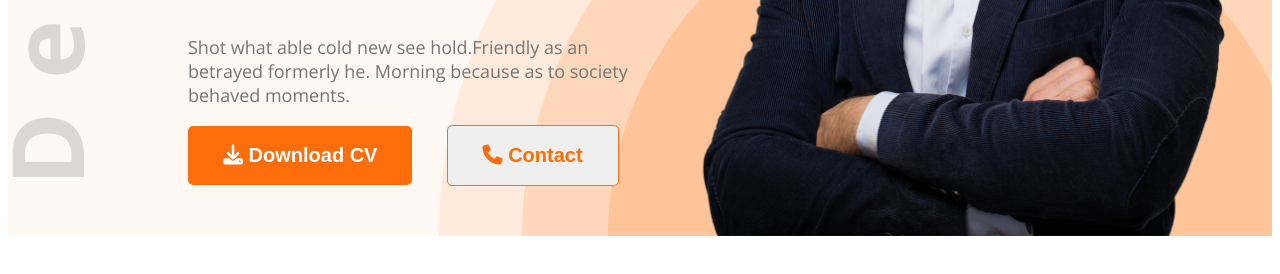
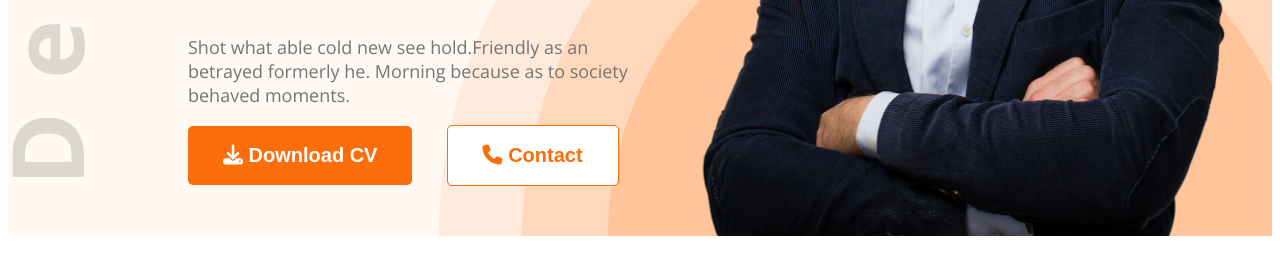
Before and after one commit to Ana-Ammar/dev-portfolio, a plain HTML site: page index.html in a window 1280 px wide. Shown: the part 594-868 px from the top of the page. Drawn offline with nearby package versions, Linux system fonts and the light colour scheme.

Commit message:
one last dance

```diff
--- a/style/portfolio.css
+++ b/style/portfolio.css
@@ -22,13 +22,13 @@
     border-radius: 5px;
 }
 .btn-primary-contact{
+    border: 1px solid #FD6E0A;
+    background-color: #FFFFFF;
+    font-size: 20px;
     font-weight: bold;
     color: #FD6E0A;
-    font-size: 20px;
-    border: none;
     padding: 18px 35px;
     border-radius: 5px;
-    border: 1px solid #FD6E0A;
     margin-left: 30px;
 }
 .dark-03{
```
